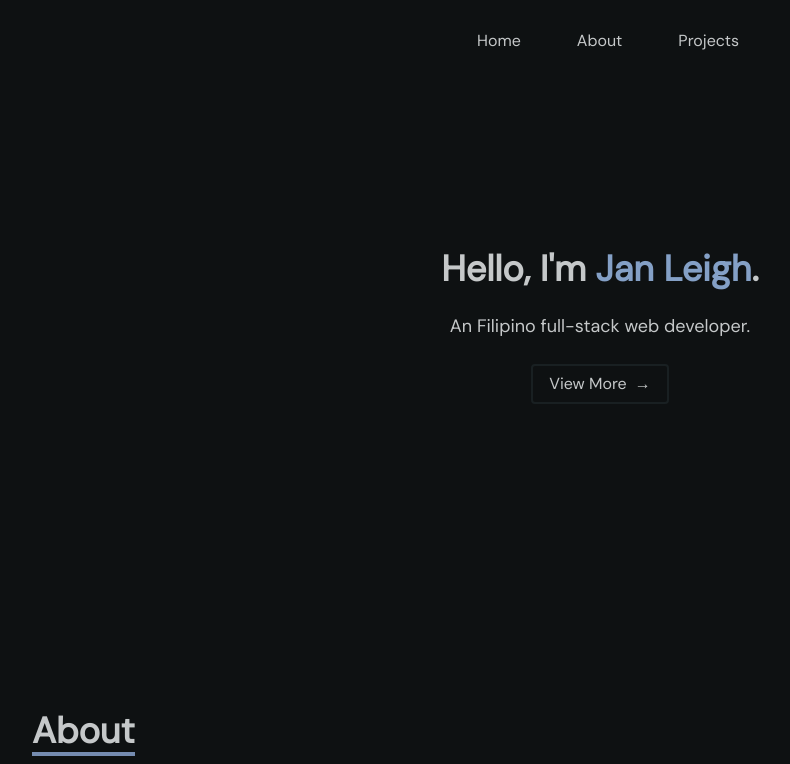
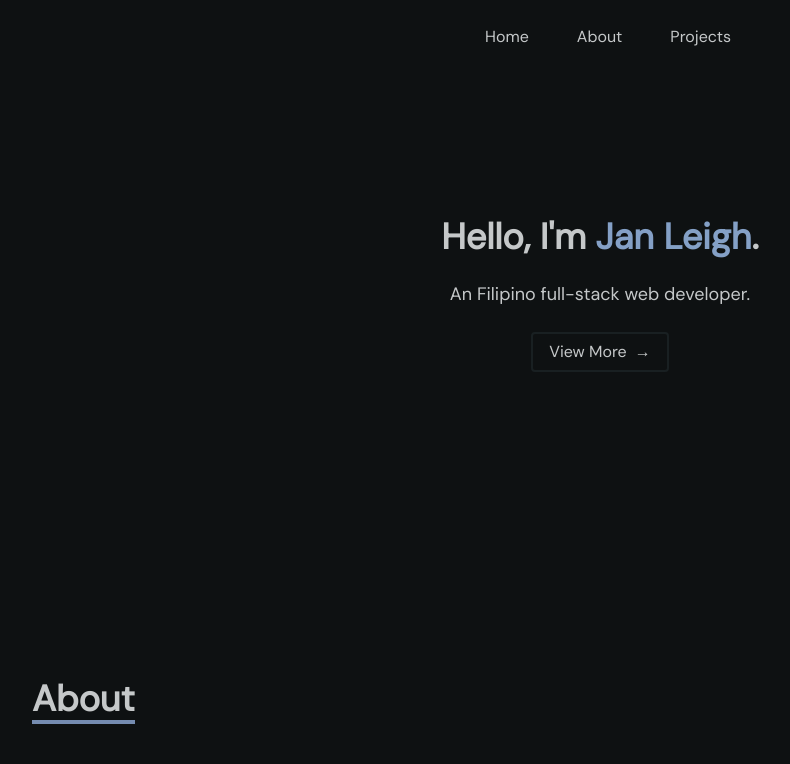
Before and after one commit to janleigh/janleigh.github.io, a React (Create React App) app: page / in a window 1280 px wide. Shown: the top 764 px of the page, without its empty margins (40-830 px from the left). Built offline with nearby package versions, Linux system fonts and the light colour scheme; no server answers.

Commit message:
feat: fixed navbar

```diff
--- a/public/index.html
+++ b/public/index.html
@@ -12,7 +12,7 @@
     <link rel="manifest" href="%PUBLIC_URL%/manifest.json" />
     <title>kizu's (jan leigh) website</title>
   </head>
-  <body>
+  <body class="has-navbar-fixed-top">
     <noscript>You need to enable JavaScript to run this app.</noscript>
     <div id="root"></div>
   </body>
--- a/src/components/Navbar.tsx
+++ b/src/components/Navbar.tsx
@@ -5,7 +5,7 @@ export const Navbar = () => {
     const [isActive, setIsActive] = useState(false);
 
     return (
-        <nav className="navbar" role="navigation">
+        <nav className="navbar is-fixed-top" role="navigation">
             <div className="navbar-brand">
                 <a
                     onClick={() => {
--- a/src/styles/_overrides.scss
+++ b/src/styles/_overrides.scss
@@ -33,8 +33,6 @@ ul, ol {
     border: 2px solid #192022;
 
     margin: 6px !important;
-
-    transform: translateX(0rem);
     transition: 0.40s;
 
     span {
@@ -45,7 +43,6 @@ ul, ol {
     &:focus {
         border-color: $blue;
         color: inherit;
-        transform: translateY(-0.5rem);
     }
 }
 
@@ -85,7 +82,7 @@ ul, ol {
     background-color: $background;
 
     .navbar-brand, .navbar-menu, .navbar-burger,.navbar-item {
-        margin: 16px 8px;
+        margin: 12px 8px;
         background-color: $background;
         color: $foreground;
 
@@ -99,7 +96,7 @@ ul, ol {
     .navbar-start, .navbar-center, .navbar-end {
         .navbar-item {
             background: none;
-            margin: 0px 16px;
+            margin: 0px 12px;
             border-bottom: 3px solid transparent;
 
             transition: 0.3s ease-in-out;
--- a/src/styles/index.scss
+++ b/src/styles/index.scss
@@ -24,31 +24,8 @@
     padding: 7.8rem 1.5rem;
 
     .introduction-container {
-        display: flex;
-        position: relative;
-        flex-direction: column;
-        justify-content: center;
-        align-items: center;
-
-        .avatar {
-            margin: auto;
-            width: 16rem !important;
-
-            .image-title {
-                border-radius: 100%;
-
-                height: 16rem !important;
-                max-width: none !important;
-
-                animation: 3s ease-in-out infinite;
-                animation-name: floating;
-            }
-        }
-
         .content {
-            margin-left: auto;
-            margin-top: 2.5rem;
-            margin-bottom: 2rem;
+            margin: 2.5rem auto 2rem auto;
 
             .title {
                 color: $foreground;
```
